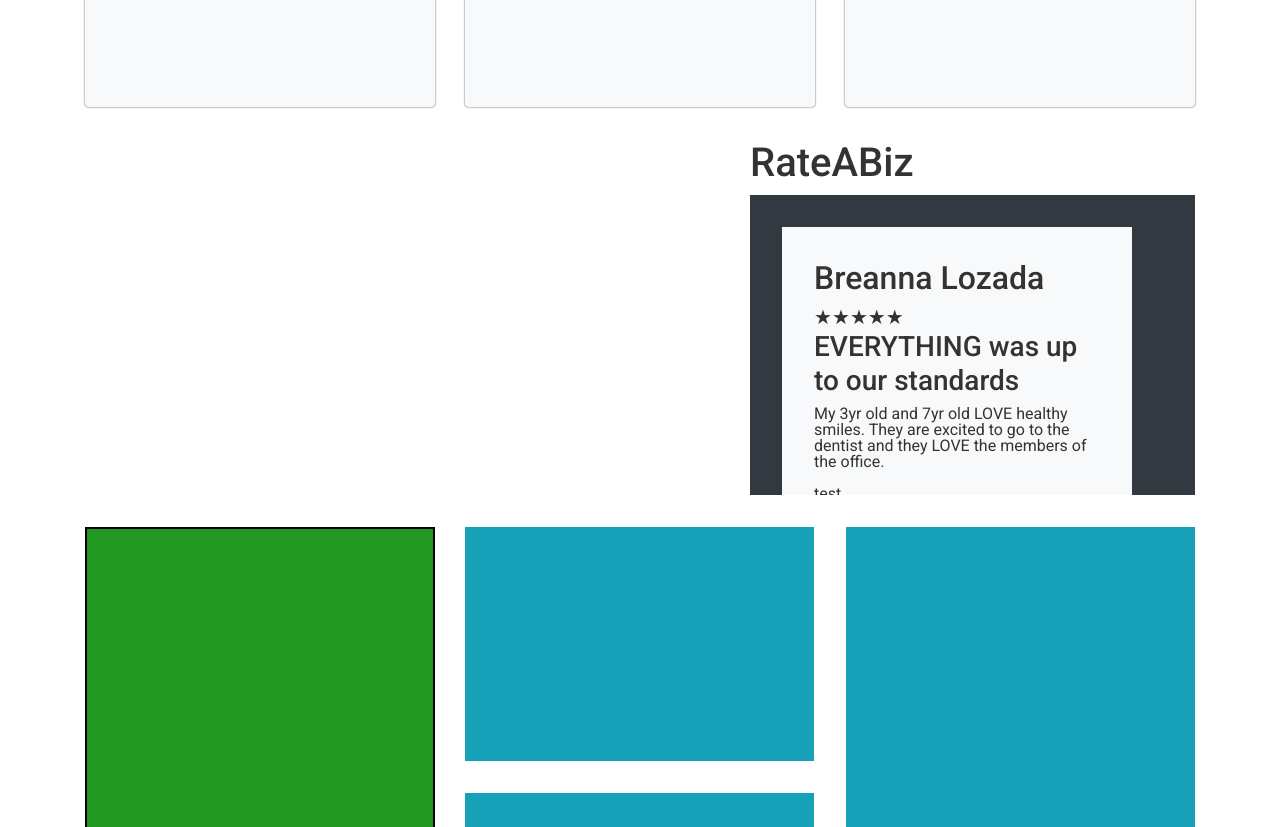
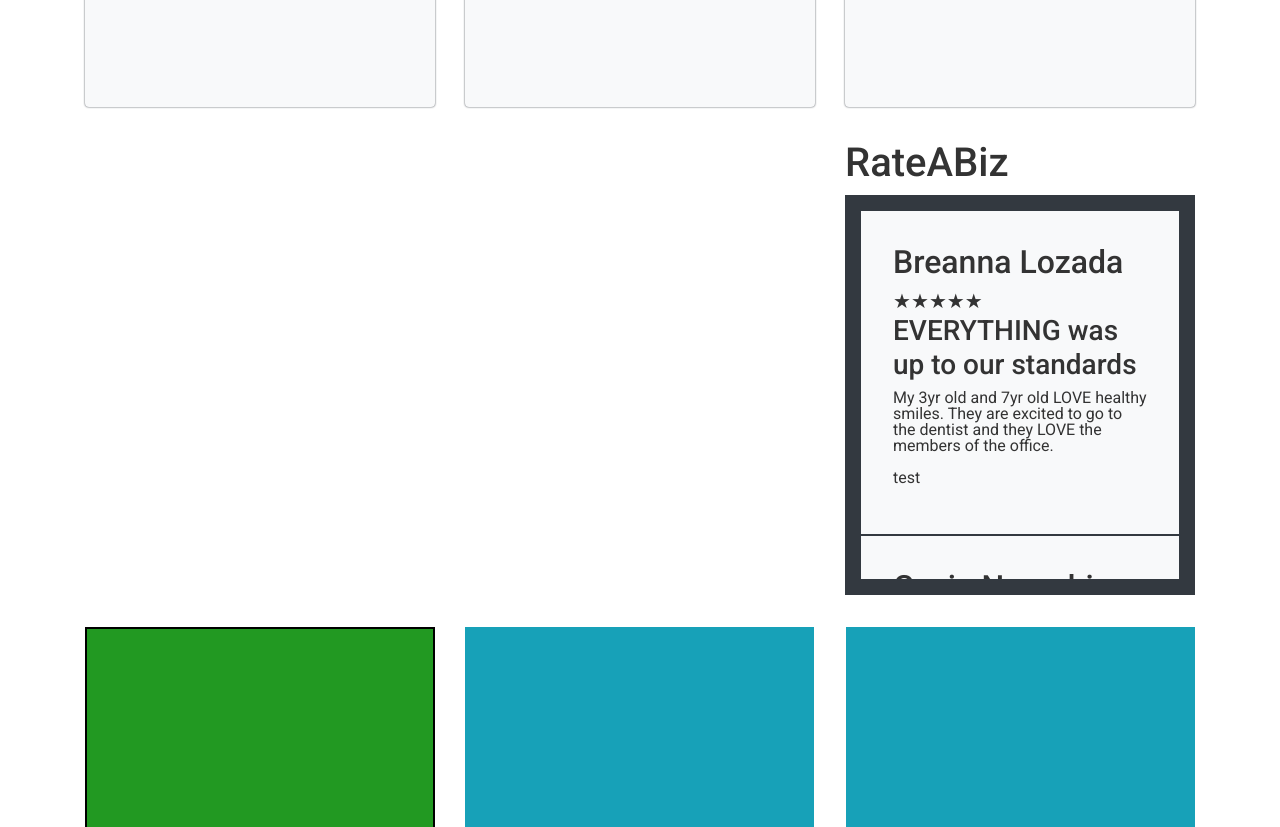
Before and after one commit to BenLirio/healthy-smile-mobile-wire, a React (Create React App) app: page / in a window 1280 px wide. Shown: the part 700-1527 px from the top of the page. Built offline with nearby package versions, Linux system fonts and the light colour scheme.

Commit message:
A bit of styles to the rating box

```diff
--- a/src/components/RateABiz/RateABiz.module.scss
+++ b/src/components/RateABiz/RateABiz.module.scss
@@ -2,9 +2,9 @@
 .Container {
   display: flex;
   flex-direction: column;
+  align-items: center;
   margin-bottom: 2rem;
-  background: $dark;
-  padding: 2rem;
   overflow-y: scroll;
-  height: 300px;
+  height: 400px;
+  border: 1rem solid $dark;
 }
--- a/src/components/Rating/Rating.module.scss
+++ b/src/components/Rating/Rating.module.scss
@@ -6,5 +6,4 @@
   background: $light;
   padding: 2rem;
   border-bottom: 2px solid $dark;
-  width: 350px;
 }
--- a/src/pages/Home/Home.js
+++ b/src/pages/Home/Home.js
@@ -56,7 +56,7 @@ export const Home = () => (
         </Col>
       </Row>
       <Row>
-        <Col xs={{ span: 5, offset: 7 }}>
+        <Col xs={{ span: 4, offset: 8 }}>
           <RateABiz />
         </Col>
       </Row>
```
